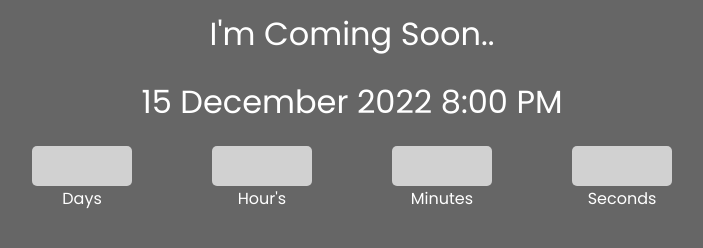
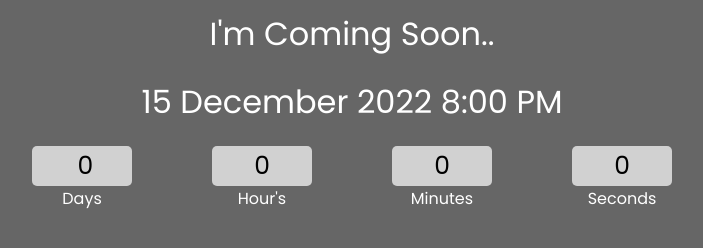
Before and after one commit to beingnikil07/Countdown-Timer, a plain HTML site: page index.html in a window 1280 px wide. Shown: the whole page, without its empty margins (288-991 px from the left). Drawn offline with Linux system fonts and the light colour scheme.

Commit message:
static part completed

```diff
--- a/css/styles.css
+++ b/css/styles.css
@@ -40,10 +40,12 @@ hai isliye pehle humko isko block display karna padega */
 
 input{
      width:100px;
+     font-size: 25px;
      height: 40px;
     display: block;
     margin: auto 40px;
     background-color: rgba(255 ,255,255,0.7);
     border:none;
     border-radius: 5px;
+    text-align: center;
 }
--- a/index.html
+++ b/index.html
@@ -14,19 +14,19 @@
         <div class="title">15 December 2022 8:00 PM</div>
         <div class="col">
           <div>
-            <input type="text" />
+            <input type="text" readonly value=" 0"/>
             <label>Days</label>
           </div>
           <div>
-            <input type="text" />
+            <input type="text" readonly value="0" />
             <label>Hour's</label>
           </div>
           <div>
-            <input type="text" />
+            <input type="text" readonly  value="0"/>
             <label>Minutes</label>
           </div>
           <div>
-            <input type="text" />
+            <input type="text" readonly value="0"/>
             <label>Seconds</label>
           </div>
         </div>
```
